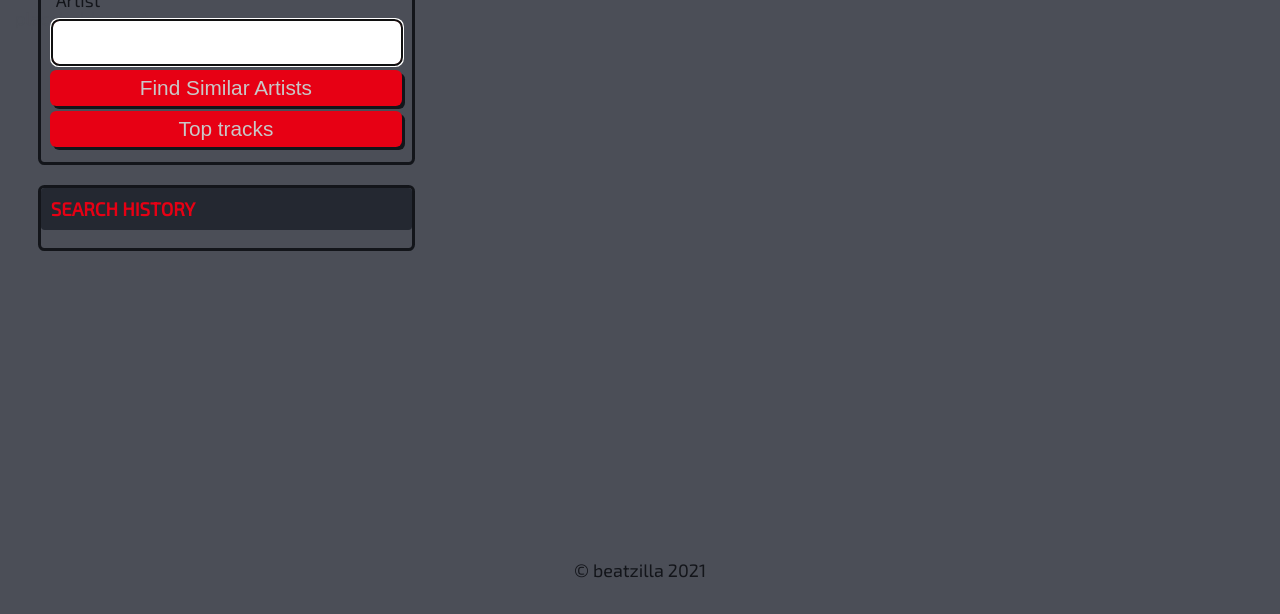
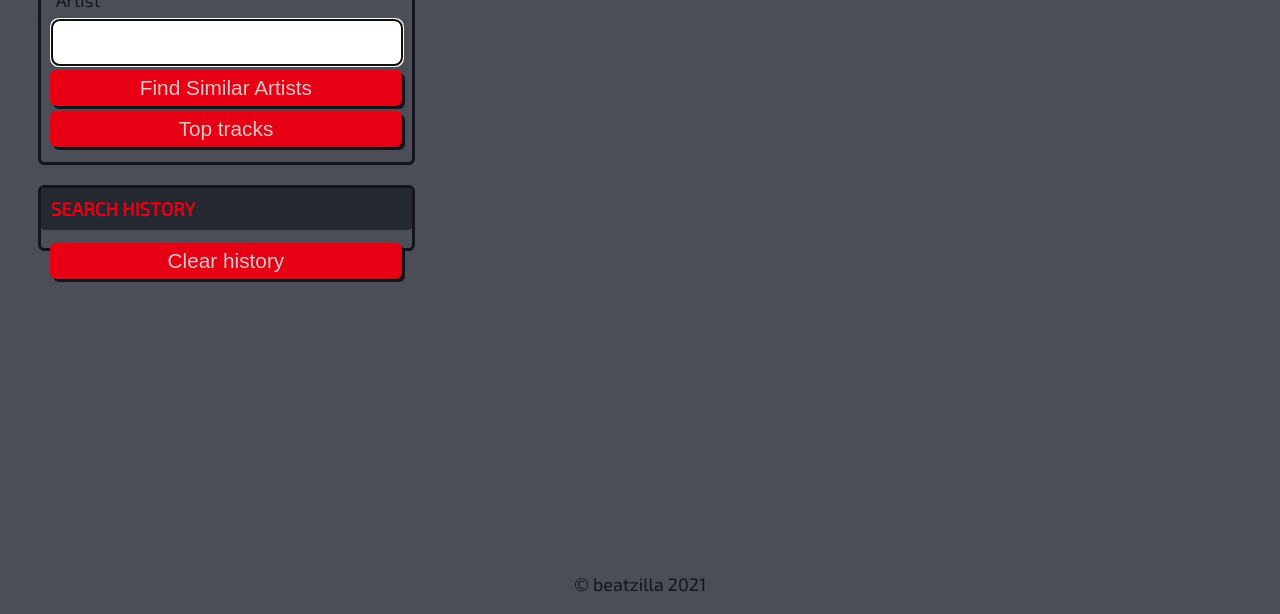
Before and after one commit to jakech617/beatzilla, a plain HTML site: page index.html in a window 1280 px wide. Shown: the part 237-851 px from the top of the page. Drawn offline with nearby package versions, Linux system fonts and the light colour scheme.

Commit message:
added clear search history button

```diff
--- a/assets/css/style.css
+++ b/assets/css/style.css
@@ -68,6 +68,10 @@ p {
 
 .btn-inline {
   display: inline;
+}
+
+#clear-history {
+  float: inline-end;
 }
 
 .hero {
--- a/assets/js/script.js
+++ b/assets/js/script.js
@@ -38,7 +38,6 @@ let formSubmitHandler = function (event) {
             createDiv.appendChild(createP);
 
             artistHistory.appendChild(createDiv);
-
 
     })
 }
@@ -135,4 +134,5 @@ function getSpotifyToken(clientId, clientSecret) {
             return data.access_token;
         });
 }
+
 // on page load, parse from local storage to stringify and append.
--- a/index.html
+++ b/index.html
@@ -39,6 +39,7 @@
       <div class="card">
         <h3 class="card-header text-uppercase">Search History</h3>
         <div id="history-body" class="card-body">
+          <button class="btn btn-primary mb-3" type="button" id="clear-history">Clear history</button> <form id="history"></form>
         </div>
       </div>
     </div>
```
